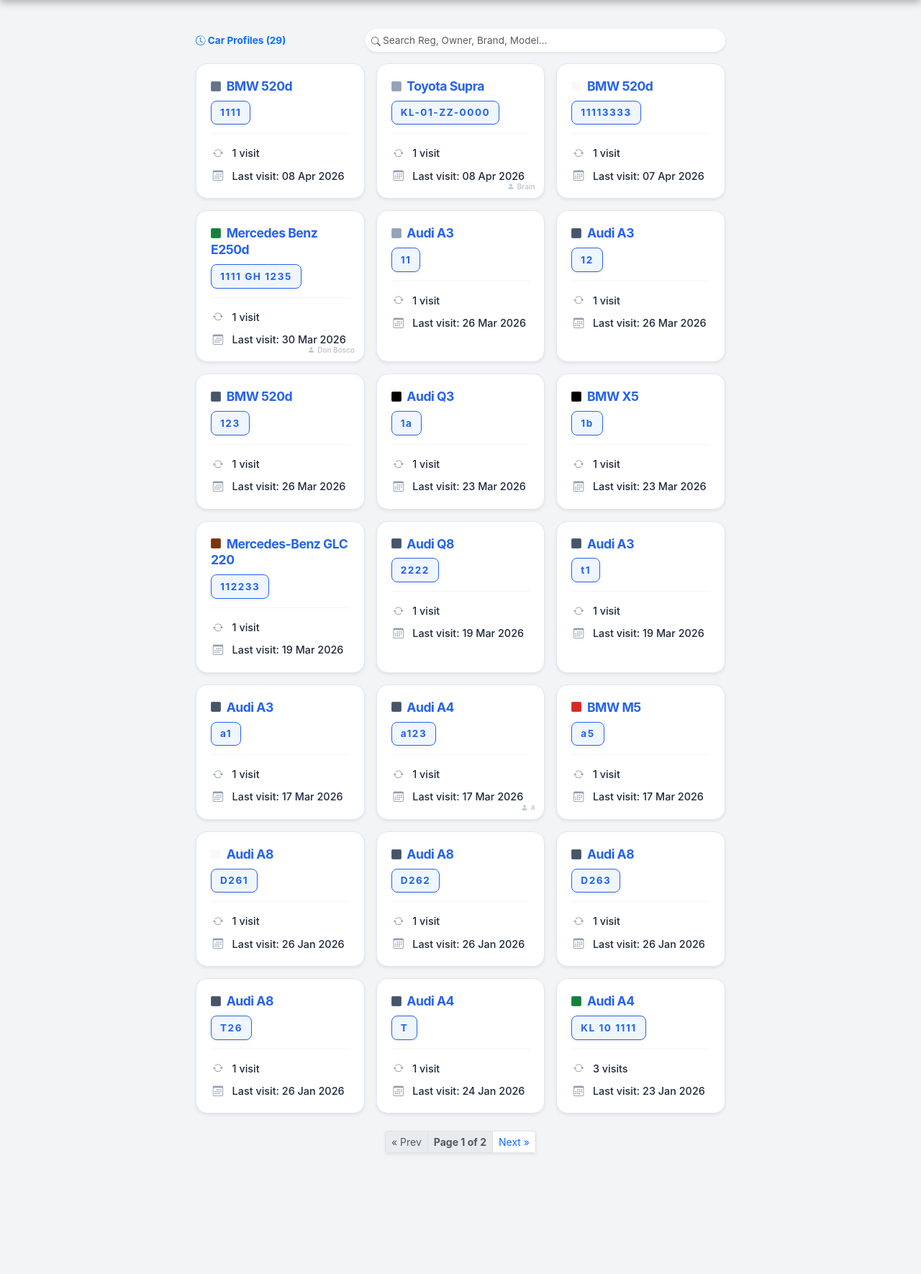
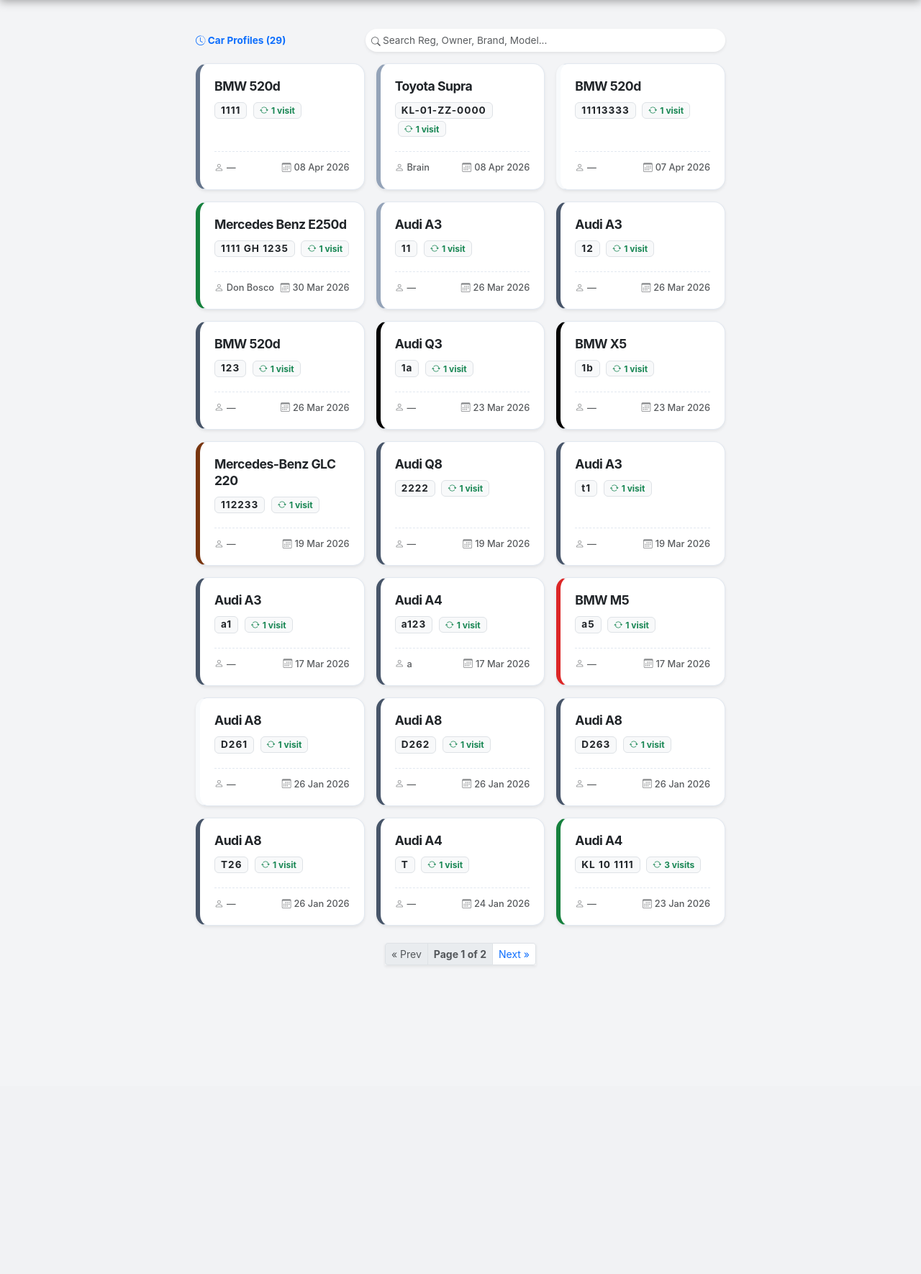
Before and after one commit to Irshaduu/formula-d-workshop, a Django app: page /car-profiles/ in a window 1280 px wide. Shown: the part 56-1826 px from the top of the page at 72% size. After the commit the page ends 1397 px from the top, so only its background shows below. Run offline with Django 5.2, Linux system fonts and the light colour scheme; a user stored in the database is signed in; data comes from the database, SQL or seed files in the repository.

Commit message:
UI refinement: Rebrand Car Profiles to match premium Titan standard (left color border, grey registration badge, cleaner typography)

```diff
--- a/workshop/templates/workshop/car_profiles/car_list_partial.html
+++ b/workshop/templates/workshop/car_profiles/car_list_partial.html
@@ -4,36 +4,41 @@
 <div class="row g-3">
     {% for car in car_profiles %}
     <div class="col-12 col-md-6 col-lg-4">
-        <a href="{% url 'car_profile_detail' car.registration %}" class="car-card shadow-sm h-100 position-relative">
-            <div class="car-header">
-                <!-- Vehicle Row (Full Width) -->
-                <h6 class="car-name mb-2">
-                    {% if car.color_hex %}
-                    <span class="color-square me-1" title="{{ car.color_name }}"
-                          style="background-color: {{ car.color_hex }};"></span>
-                    {% endif %}
-                    {{ car.brand }} {{ car.model }}
-                </h6>
-                <span class="reg-number">{{ car.registration }}</span>
-            </div>
+        <a href="{% url 'car_profile_detail' car.registration %}" class="car-card shadow-sm h-100 d-flex flex-column"
+           style="border-left: 6px solid {{ car.color_hex|default:'var(--color-primary)' }};">
 
-            <div class="car-info">
-                <div class="info-item">
-                    <i class="bi bi-arrow-repeat"></i>
-                    <span>{{ car.total_visits }} visit{{ car.total_visits|pluralize }}</span>
+            <!-- Top Section: Name and Plate -->
+            <div class="flex-grow-1">
+                <div class="d-flex justify-content-between align-items-start mb-2">
+                    <h6 class="car-name mb-0 text-dark fw-bold" style="font-size: 1.1rem; letter-spacing: -0.5px;">
+                        {{ car.brand }} {{ car.model }}
+                    </h6>
                 </div>
-                <div class="info-item">
-                    <i class="bi bi-calendar3"></i>
-                    <span>Last visit: {{ car.latest_date|date:"d M Y" }}</span>
+
+                <div class="mb-2">
+                    <span class="badge bg-light text-dark border px-2 py-1" style="font-size: 0.85rem; letter-spacing: 1px;">
+                        {{ car.registration }}
+                    </span>
+                    <span class="badge bg-light text-success border px-2 py-1 ms-1" style="font-size: 0.75rem;">
+                        <i class="bi bi-arrow-repeat me-1"></i>{{ car.total_visits }} visit{{ car.total_visits|pluralize }}
+                    </span>
                 </div>
             </div>
 
-            <!-- Owner Name (Bottom-Right Corner) -->
-            {% if car.customer %}
-            <div class="owner-corner">
-                <i class="bi bi-person-fill me-1"></i>{{ car.customer }}
+            <!-- Dotted Separator -->
+            <div style="border-top: 1px dashed var(--color-border); margin: 0.75rem 0;"></div>
+
+            <!-- Bottom Section: Owner and Date -->
+            <div class="d-flex justify-content-between align-items-center text-muted" style="font-size: 0.8rem; font-weight: 500;">
+                <div class="d-flex align-items-center gap-1 text-truncate" style="max-width: 50%;">
+                    <i class="bi bi-person" style="opacity: 0.7;"></i>
+                    <span class="text-truncate">{{ car.customer|default:"&mdash;" }}</span>
+                </div>
+                <div class="d-flex align-items-center gap-1">
+                    <i class="bi bi-calendar3" style="opacity: 0.7;"></i>
+                    <span>{{ car.latest_date|date:"d M Y"|default:"-" }}</span>
+                </div>
             </div>
-            {% endif %}
         </a>
     </div>
     {% endfor %}
--- a/workshop/templates/workshop/car_profiles/car_profile_list.html
+++ b/workshop/templates/workshop/car_profiles/car_profile_list.html
@@ -55,24 +55,6 @@
         color: inherit;
     }
 
-    .car-header {
-        margin-bottom: 1rem;
-        padding-bottom: 0.75rem;
-        border-bottom: 1px solid var(--color-border-light);
-    }
-
-    .owner-corner {
-        position: absolute;
-        bottom: 0.55rem;
-        right: 0.8rem;
-        font-size: 0.62rem;
-        font-weight: 600;
-        color: var(--color-text-muted);
-        opacity: 0.4;
-        white-space: nowrap;
-        pointer-events: none;
-    }
-
     .car-name {
         color: var(--color-primary);
         font-size: 1.1rem;
@@ -80,52 +62,6 @@
         letter-spacing: -0.5px;
         line-height: 1.3;
         word-break: break-word;
-    }
-
-    .color-square {
-        width: 14px;
-        height: 14px;
-        border-radius: 2px;
-        display: inline-block;
-        vertical-align: middle;
-        border: 1px solid rgba(255,255,255,0.1);
-        margin-top: -3px;
-    }
-
-    .reg-number {
-        background: linear-gradient(135deg, var(--color-primary-light) 0%, var(--color-primary-light) 100%);
-        color: var(--color-primary);
-        border: 1.5px solid var(--color-primary);
-        padding: 0.35rem 0.75rem;
-        border-radius: 8px;
-        font-size: 0.85rem;
-        font-weight: 700;
-        letter-spacing: 1.5px;
-        display: inline-block;
-        box-shadow: 0 2px 4px rgba(0, 0, 0, 0.05);
-    }
-
-    /* Car Info */
-    .car-info {
-        display: flex;
-        flex-direction: column;
-        gap: 0.6rem;
-    }
-
-    .info-item {
-        display: flex;
-        align-items: center;
-        gap: 0.6rem;
-        font-size: 0.9rem;
-        color: var(--color-text);
-        font-weight: 500;
-    }
-
-    .info-item i {
-        width: 20px;
-        text-align: center;
-        color: var(--color-text-muted);
-        opacity: 0.7;
     }
 
     /* Empty State Match Jobs Card */
```
